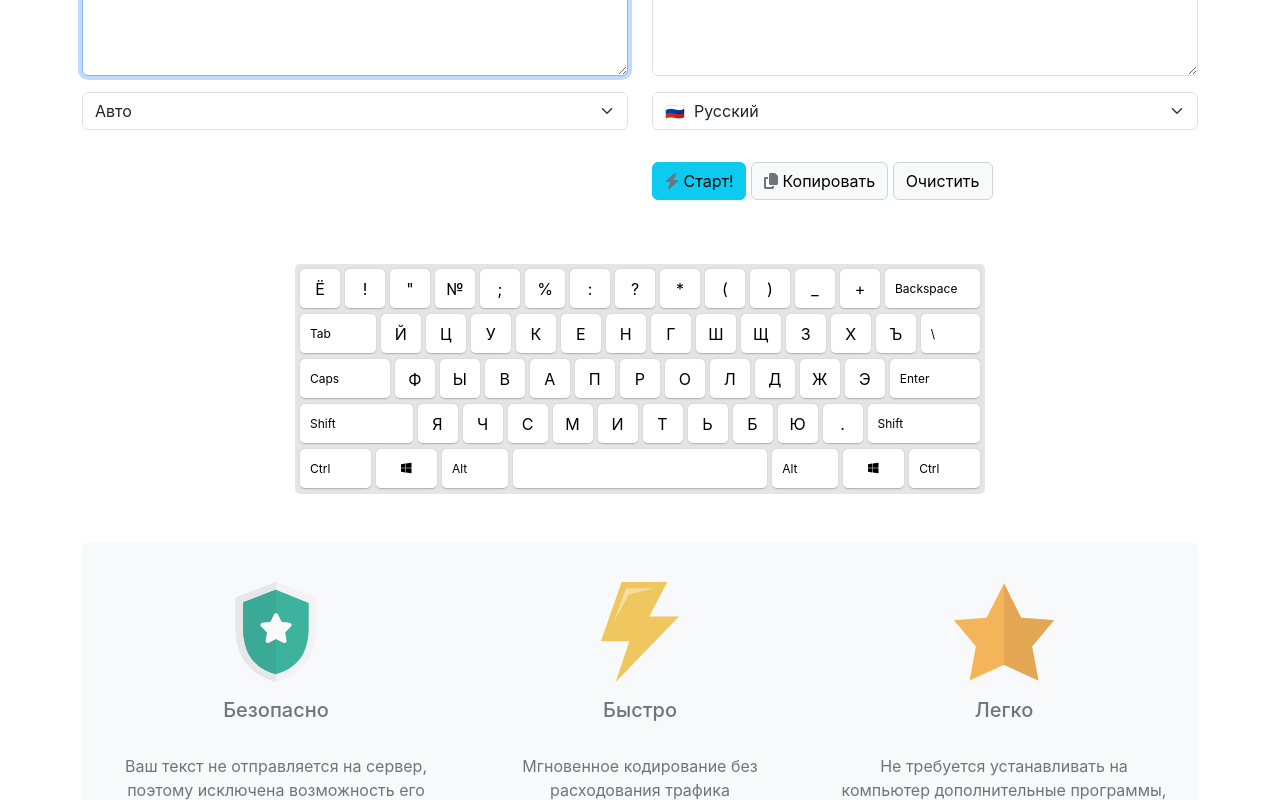
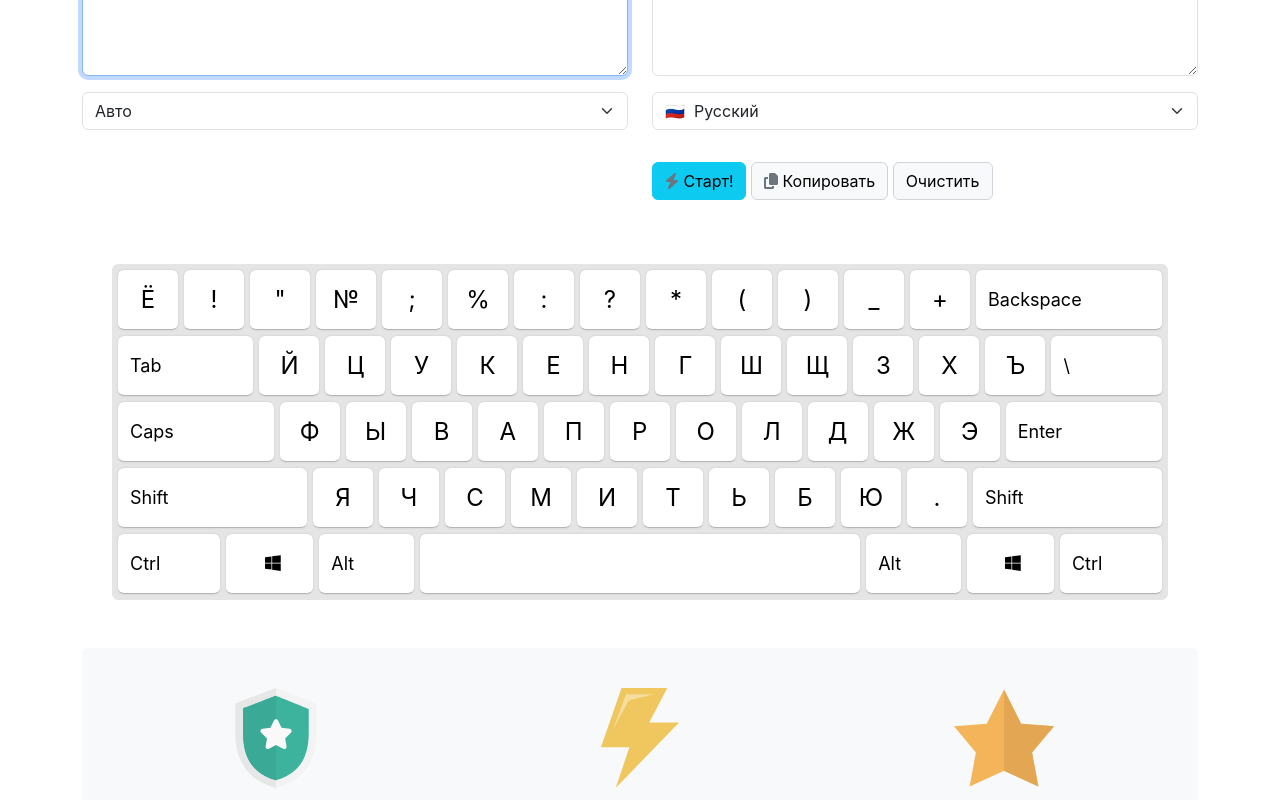
Before and after one commit to zooks/keybd.ru, a React (Create React App) app: page / in a window 1280 px wide. Shown: the part 618-1418 px from the top of the page. Built offline with nearby package versions, Linux system fonts and the light colour scheme.

Commit message:
bigger keyboard

```diff
--- a/src/styles/keyboard.scss
+++ b/src/styles/keyboard.scss
@@ -1,10 +1,28 @@
 .keyboard {
+    --margins: .25em;//.375em;
+
     user-select: none;
-    max-width: 690px;
+    max-width: 44em;
     margin: 0 auto;
     background-color: rgba(0,0,0,.1);
-    padding: 5px;
-    border-radius: 5px;
+    padding: var(--margins);
+    border-radius: .25em;
+    font-size: 1rem;
+
+    transition: all .5s ease-in-out;
+
+    @media (min-width: 992px) {
+        font-size: 1.25rem;
+    }
+
+    @media (min-width: 1200px) {
+        font-size: 1.5rem;
+    }
+
+    @media (min-width: 1400px) {
+        // font-size: 1.875rem;
+        // font-size: 2rem;
+    }
 }
 
 .keyboardRow {
@@ -12,7 +30,7 @@
     justify-content: space-between;
     flex-wrap: wrap;
     &:not(:last-child) {
-        margin-bottom: 5px;
+        margin-bottom: var(--margins);
     }
 }
 
@@ -23,25 +41,29 @@
     align-items: center;
     justify-content: center;
     box-shadow: 0 0 3px -1px rgb(0 0 0 / 30%);
-    height: 40px;
-    border-radius: 5px;
+    height: 2.5em;
+    border-radius: .25em;
     box-sizing: border-box;
-    padding: 5px;
+    padding: .25em;
     color: black;
     background: white;
     border-bottom: 1px solid #b5b5b5;
 
-    font-size: 0.75rem;
+    span {
+        font-size: 0.75em;
+    }
 
     @media (min-width: 360px) {
-        font-size: 1rem;
+        span {
+            font-size: 1em;
+        }
     }
     @media (min-width: 768px) {
-        flex: 0 1 40px;
+        flex: 0 1 2.5em;
     }
 
     &:not(:last-child) {
-        margin-right: 5px;
+        margin-right: var(--margins);
     }
     span {
         pointer-events: none;
@@ -54,18 +76,23 @@
 
         @media (min-width: 768px) {
             display: flex;
-            padding: 5px 10px;
+            padding: .25em .25em .25em .5em;
         }
     }
     &_wide {
         flex: 8 0 auto;
     }
     &_smaller {
-        font-size: 0.75rem;
+        span {
+            font-size: 0.75em;
+        }
     }
     &_symbol {
-        font-size: 0.75rem;
         justify-content: center;
+
+        span {
+            font-size: 0.75em;
+        }
     }
 }
 
```
Also changed, not shown: 4 other files (tests, documents, lock files or other folders).
